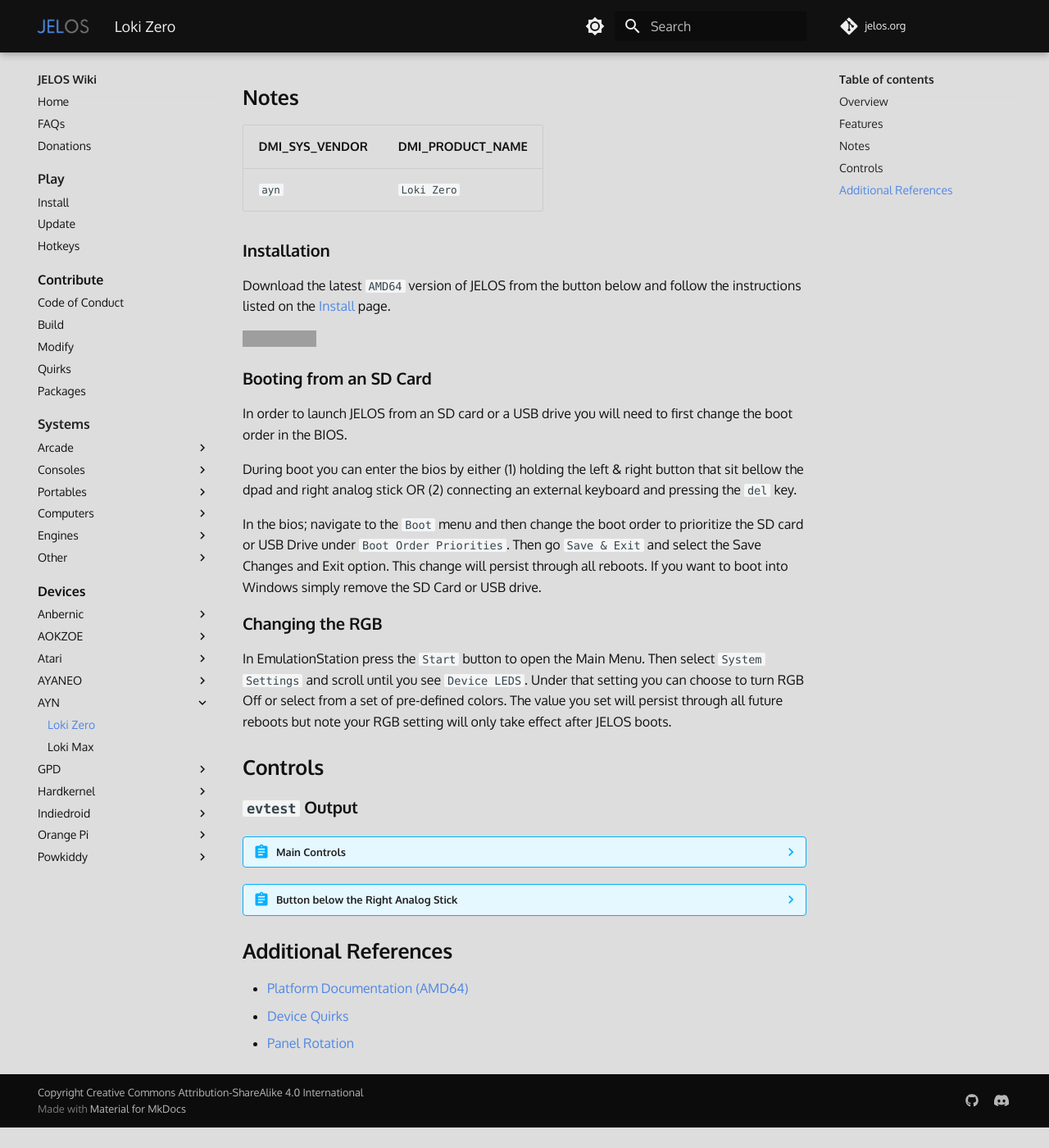
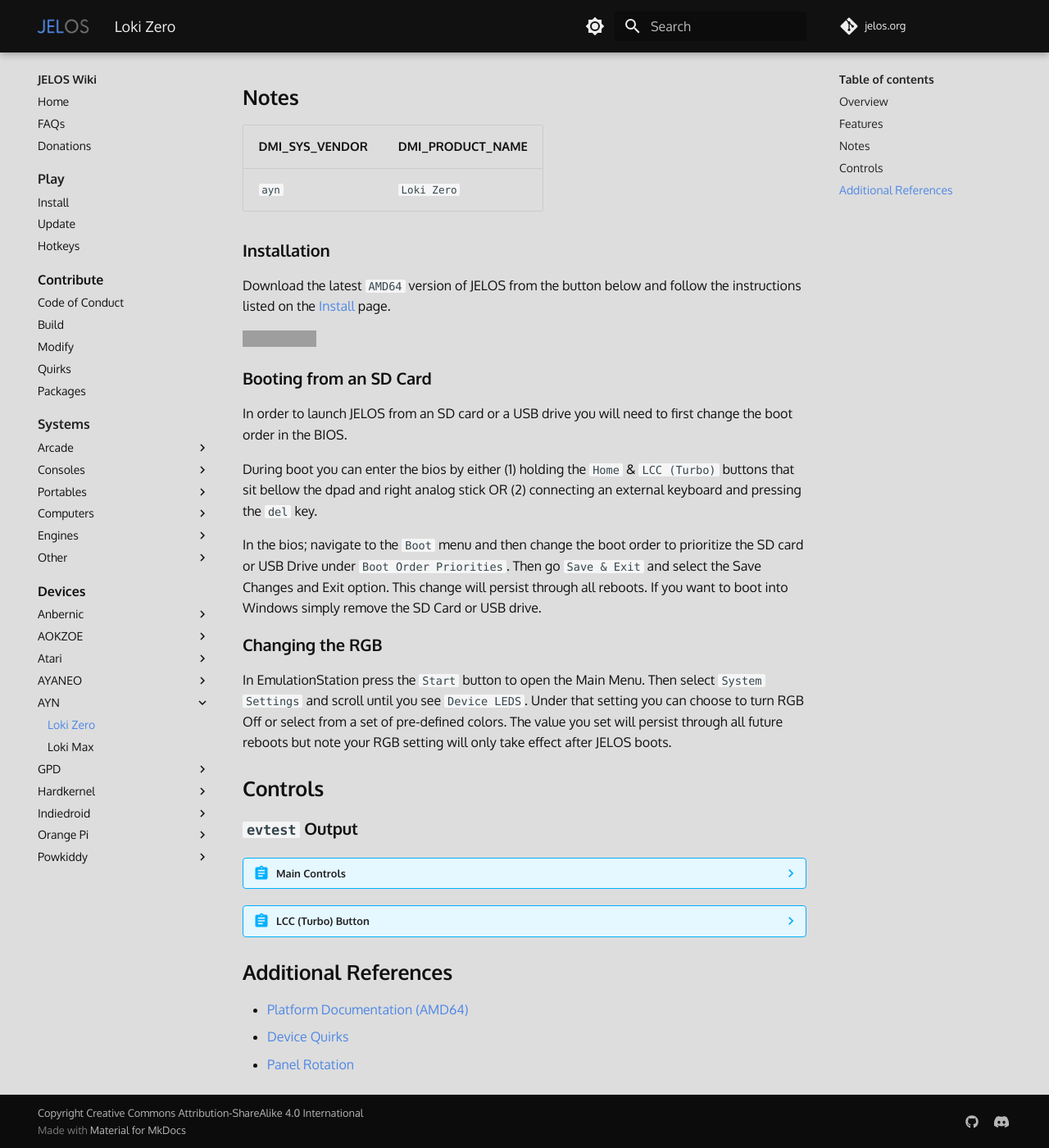
Before and after one commit to wbrawner/jelos.org, an MkDocs documentation site: the page built from docs/devices/ayn/loki-zero.md, in a window 1280 px wide and 1400 px high, scrolled down 1249 px. Shown: the whole window at 82% size. Built offline with MkDocs 1.6.1 and Material for MkDocs 9.7.7, drawn with Linux system fonts in a browser that asks for light colours; some web fonts are replaced; comment, search, counter and statistics services are not loaded; before the commit the page ends 2624 px from its top, so only the background shows below that; grey boxes are pictures that could not be loaded.

Commit message:
Device button naming fix for AYN Loki

````diff
--- a/docs/devices/ayn/loki-zero.md
+++ b/docs/devices/ayn/loki-zero.md
@@ -37,7 +37,7 @@
 
 In order to launch JELOS from an SD card or a USB drive you will need to first change the boot order in the BIOS.
 
-During boot you can enter the bios by either (1) holding the left & right button that sit bellow the dpad and right analog stick OR (2) connecting an external keyboard and pressing the `del` key.
+During boot you can enter the bios by either (1) holding the `Home` & `LCC (Turbo)` buttons that sit bellow the dpad and right analog stick OR (2) connecting an external keyboard and pressing the `del` key.
 
 In the bios; navigate to the `Boot` menu and then change the boot order to prioritize the SD card or USB Drive under `Boot Order Priorities`. Then go `Save & Exit` and select the Save Changes and Exit option.  This change will persist through all reboots.  If you want to boot into Windows simply remove the SD Card or USB drive.
 
@@ -119,7 +119,7 @@
 	    Event code 96 (FF_GAIN)
 	```
 
-??? abstract "Button below the Right Analog Stick"
+??? abstract "LCC (Turbo) Button"
 
 	``` bash title="/dev/input/event3: AT Translated Set 2 keyboard"
 	Event: time 1695132759.592781, type 4 (EV_MSC), code 4 (MSC_SCAN), value 1d
````
Also changed, not shown: docs/devices/ayn/loki-max.md (+2 -2 lines).
